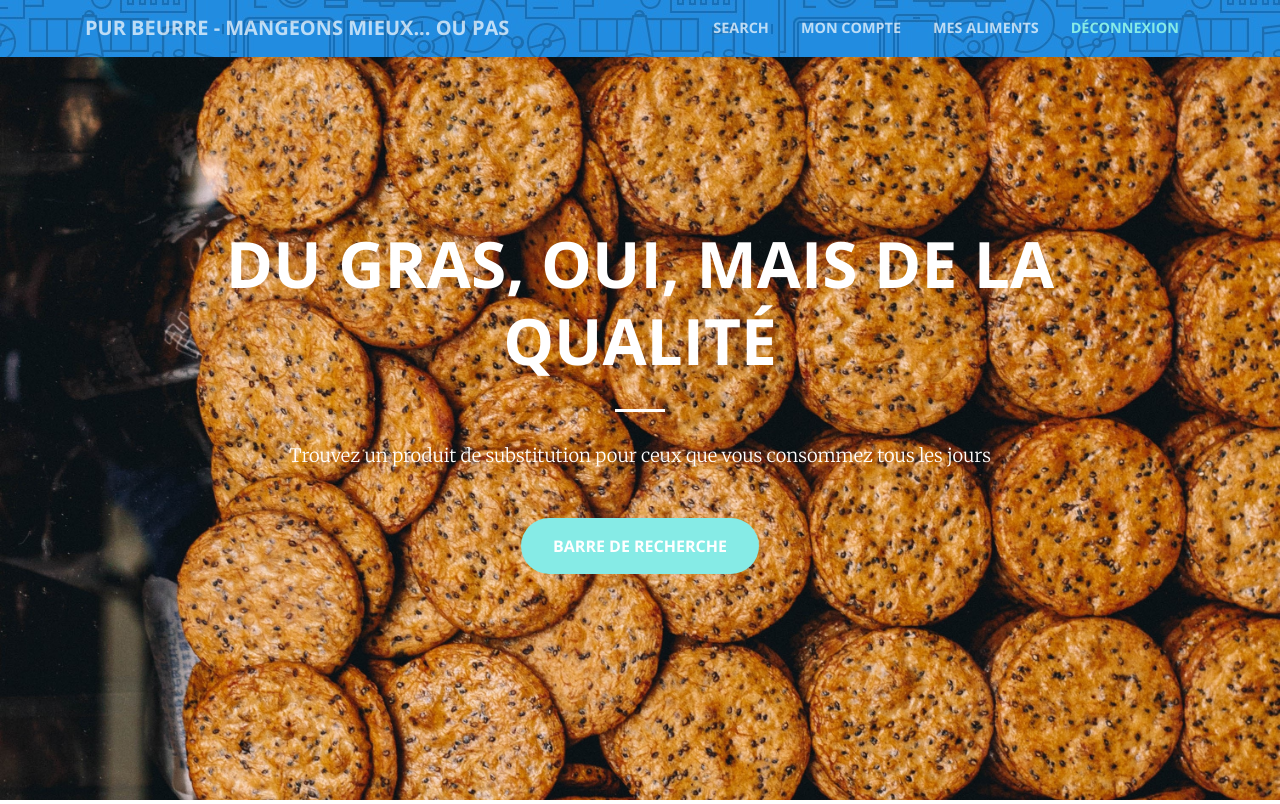
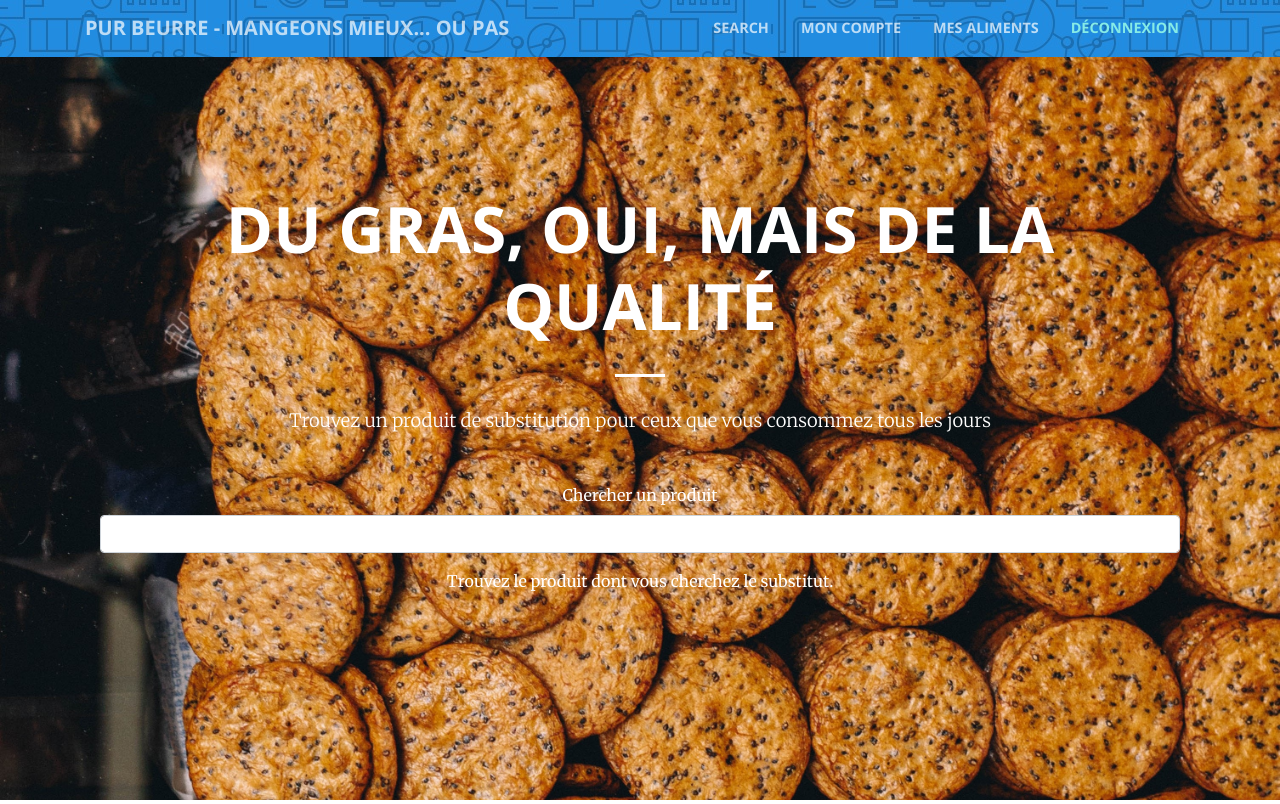
Before and after one commit to Sh4mSh4m/OC_projetct8, a Django app: page /purbeurre/ in a window 1280 px wide. Shown: the top 804 px of the page. Run offline with Django 3.2, Linux system fonts and the light colour scheme; some libraries are stand-ins or nearby versions.

Commit message:
index search and substitute proposal is effective

```diff
--- a/purbeurre/templates/purbeurre/index.html
+++ b/purbeurre/templates/purbeurre/index.html
@@ -12,7 +12,17 @@
           </div>
           <div class="col-lg-8 mx-auto">
             <p class="text-faded mb-5">Trouvez un produit de substitution pour ceux que vous consommez tous les jours</p>
-            <a class="btn btn-primary btn-xl js-scroll-trigger" href="#about">Barre de recherche</a>
+          </div>
+        </div>
+        <div class="row">
+          <div class="col-lg-12 detail-separator">
+            <form class="col-lg-12 text-center" action="{% url 'purbeurre:search' %}" method="get" accept-charset="utf-8">
+              <div class="form-group">
+                <label for="searchForm">Chercher un produit</label>
+                <input id="searchForm" class="form-control" name="query">
+              </div>
+              <span class="help-block" id="helpBlock">Trouvez le produit dont vous cherchez le substitut.</span>
+            </form>
           </div>
         </div>
       </div>
--- a/purbeurre/templates/purbeurre/list_pres.html
+++ b/purbeurre/templates/purbeurre/list_pres.html
@@ -4,7 +4,7 @@
         <a href="/">
           <img class="img-responsive" src="{{ product.productimagethumburl }}" alt="{{ product.name }}">
         </a>
-        <h3><a href="/">{{ product.name }} par {{product.brands }} {{ product.main_category }}</a></h3>
+        <h3><a href="{% url 'purbeurre:substitute' product_id=product.id %}">{{ product.name }} par {{product.brands }} {{ product.main_category }}</a></h3>
     </div>
     {% if forloop.counter|divisibleby:3 %}<div class="clearfix"></div>{% endif %}
 {% endfor %}
--- a/purbeurre/urls.py
+++ b/purbeurre/urls.py
@@ -9,13 +9,9 @@ urlpatterns = [
     # ex: /purbeurre/
     path('', views.IndexView.as_view(), name='index'),
     # ex: /purbeurre/5/
-    path('<int:pk>/', views.DetailView.as_view(), name='detail'),
+    path('<int:product_id>/', views.detail, name='detail'),
     # ex: /purbeurre/search/banane%20de%20mer
-    path('search/<str:product_searched>', views.search, name='search'),
-    # ex: /polls/5/results/
-    path('substitute/<str:product_searched>', views.substitute, name='substitute'),
-    # ex: /polls/5/results/
-    path('<int:question_id>/results/', views.results, name='results'),
-    # ex: /polls/5/vote/
-    path('<int:question_id>/vote/', views.vote, name='vote'),
+    path('search', views.search, name='search'),
+    # ex: /purbeurre/substitute/name
+    path('substitute/<int:product_id>', views.substitute, name='substitute'),
 ]
--- a/purbeurre/views.py
+++ b/purbeurre/views.py
@@ -20,22 +20,12 @@ def detail(request, product_id):
     product = get_object_or_404(Products, pk=product_id)
     return render(request, 'purbeurre/detail.html', {'product':product})
 
-def search(request, product_searched):
+def search(request):
+    product_searched= request.GET.get('query')
     products = Products.objects.filter(name__istartswith=product_searched)[:9]
     return render(request, 'purbeurre/search.html', {'products':products, 'product_searched': product_searched})
 
-def substitute(request, product_searched):
-    product = Products.objects.filter(name__istartswith=product_searched)[0]
+def substitute(request, product_id):
+    product = get_object_or_404(Products, pk=product_id)
     substitutes = Products.objects.exclude(brands=product.brands).filter(main_category=product.main_category).filter(nutrition_grade__gte=product.nutrition_grade).order_by('-nutrition_grade')[:6]
     return render(request, 'purbeurre/substitute.html', {'product':product, 'substitutes': substitutes})
-#    return HttpResponse("You're looking at question %s." % product.name)
-
-def results(request, question_id):
-    response = "You're looking at the results of question %s."
-    return HttpResponse(response % question_id)
-
-def vote(request, question_id):
-    return HttpResponse("You're voting on question %s." % question_id)
-
-
-#    substitutes = Products.objects.exclude(brands=product.brands).filter(main_category=product.main_category).filter(nutrition_grade__gte=product.nutrition_grade).order_by('-nutrition_grade')[:6]
```
Also changed, not shown: purbeurre/templates/purbeurre/detail.html (+6 -1 lines).
